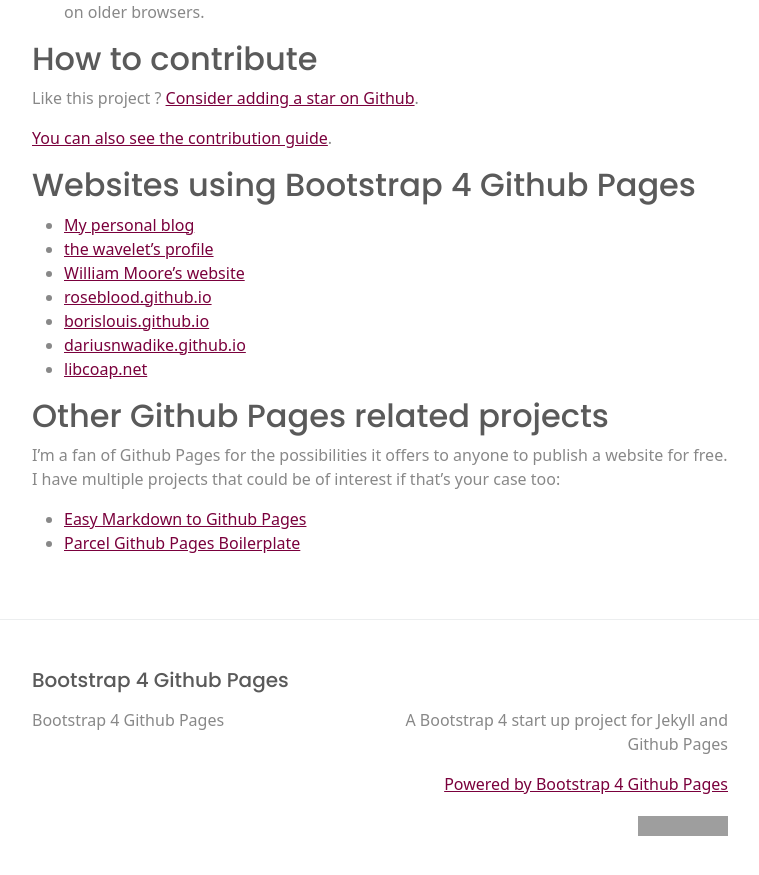
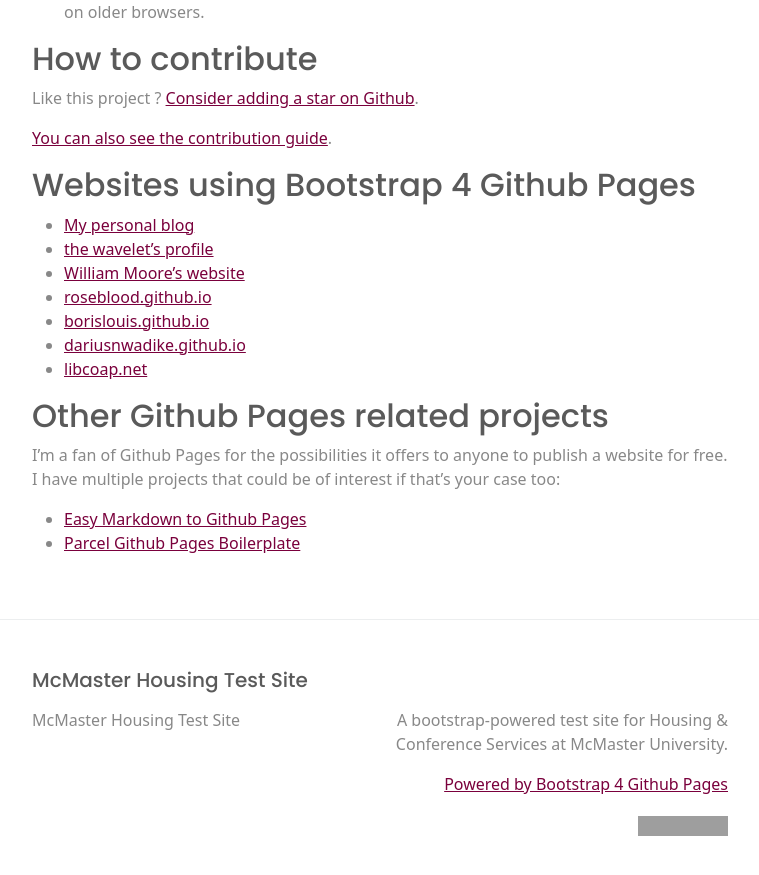
Before and after one commit to mcmasterhcs/test-repo, a Jekyll site: the page built from index.md, in a window 1280 px wide and 900 px high, scrolled down 2168 px. Shown: the top 875 px of the window, without its empty margins (260-1019 px from the left). Built offline with Jekyll 4.4.1, drawn with Linux system fonts in a browser that asks for light colours; some of the changed text lies outside the part shown; grey boxes are pictures that could not be loaded.

Commit message:
Updated Jekyll config

```diff
--- a/_config.yml
+++ b/_config.yml
@@ -13,16 +13,16 @@
 # you will see them accessed via {{ site.title }}, {{ site.email }}, and so on.
 # You can create any custom variable you would like, and they will be accessible
 # in the templates via {{ site.myvariable }}.
-title: Bootstrap 4 Github Pages
+title: McMaster Housing Test Site
 email: ""
 description: >- # this means to ignore newlines until "baseurl:"
-  A Bootstrap 4 start up project for Jekyll and Github Pages
+  A bootstrap-powered test site for Housing & Conference Services at McMaster University.
 #baseurl: "" # the subpath of your site, e.g. /blog
 #url: "" # the base hostname & protocol for your site, e.g. http://example.com
 #twitter_username: jekyllrb
 #github_username:  jekyll
 
-repository: "nicolas-van/bootstrap-4-github-pages"
+repository: "https://github.com/mcmasterhcs/test-repo"
 
 # Build settings
 plugins:
```
